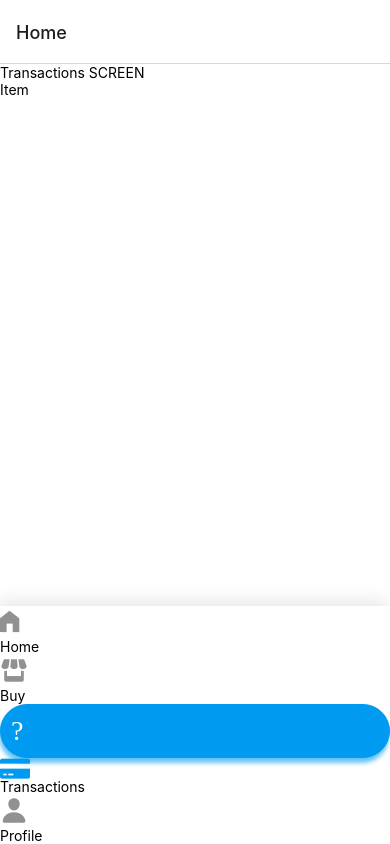
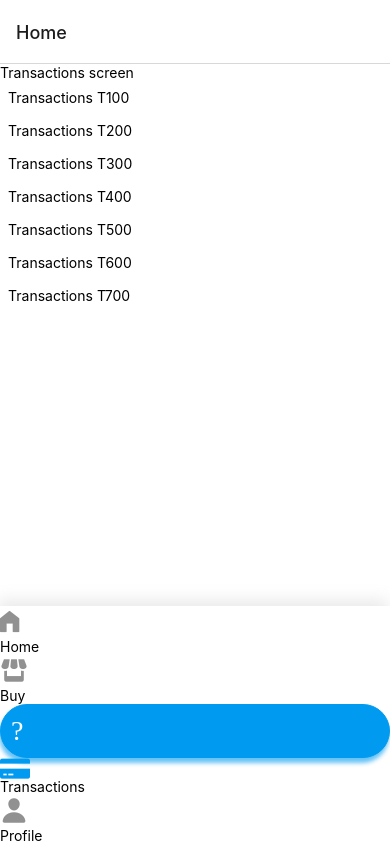
Before and after one commit to BaraaSoft/rn-bottom-navigation-app, a React Native app: screen /TransactionsScreen in a window 390 px wide. Built offline with nearby package versions, Linux system fonts and the light colour scheme.

Commit message:
implements transaction list view

```diff
--- /dev/null
+++ b/src/screens/main/Transactions.style.tsx
@@ -0,0 +1,28 @@
+import { View, TouchableOpacity,StyleSheet,ScrollView ,Text} from "react-native";
+import styled from "styled-components";
+import { colors } from "../../common/colors"
+
+
+
+export const Title = styled(Text)`
+    font-size: 20;
+    font-weight: 400;
+`;
+
+export const Link = styled(Text)`
+    font-weight: 400;
+    font-size: 16;
+    color: ${colors.main.link};
+`;
+
+export const Container = styled(View)`
+    padding: 16px;
+    align-self: stretch;
+    justify-content: center;
+    align-items: center;
+    flex:1;
+`;
+
+export const ScrollableList = styled(ScrollView)`
+
+`;
--- a/src/screens/main/Transactions.tsx
+++ b/src/screens/main/Transactions.tsx
@@ -1,21 +1,33 @@
 import React from "react";
 import {View,Text,TouchableOpacity} from 'react-native';
+import { TransactionModel } from "types/models";
+import { transactionsList } from "../../../__mock__/data";
 import { navigate } from "../../services/navigationService";
+import { Container, ScrollableList,Title,Link } from "./Transactions.style";
 
 
 
-
-const Transactions = ()=>{
-    const onPress = ()=>{
-        navigate("TransactionStack","TransactionItem")
+const Transactions = ({navigation}:any)=>{
+    const onPress = (item:TransactionModel)=>{
+        navigate("TransactionStack","TransactionItemScreen",item)
     }
     return(
-        <View>
-            <Text>Transactions SCREEN</Text>
-            <TouchableOpacity onPress={onPress} >
-                <Text>Item</Text>
-            </TouchableOpacity>
-        </View>
+        <Container>
+            <Title>Transactions screen</Title>
+            <ScrollableList>
+                {
+                  transactionsList.map(item=>{
+                      return(
+                          <TouchableOpacity style={{padding:8}} onPress={onPress.bind(null,item)} >
+                                <Link>Transactions {item.id}</Link>
+                          </TouchableOpacity>
+
+                      )
+                  })
+                }
+            </ScrollableList>
+
+        </Container>
     )
 }
 
```
